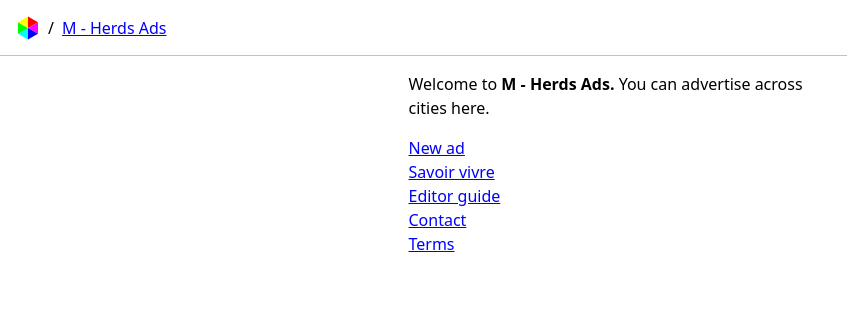
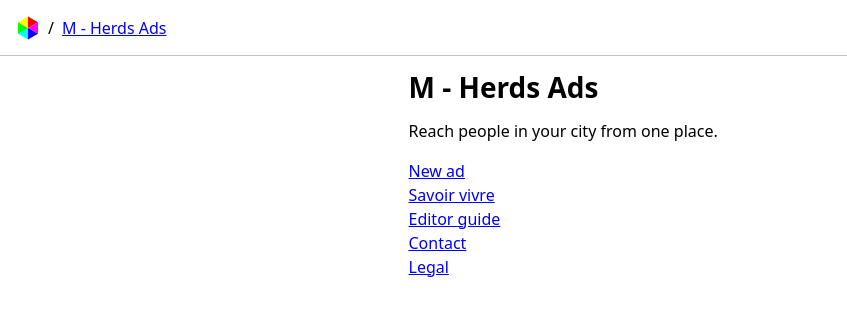
Before and after one commit to maksymiliankarol/herds-ads-web, a React (Vite) app: page / in a window 1280 px wide. Shown: the top 316 px of the page, without its empty margins (0-847 px from the left). Built offline with nearby package versions, Linux system fonts and the light colour scheme; no server answers.

Commit message:
better accessibility, cleaner design

```diff
--- a/src/App.tsx
+++ b/src/App.tsx
@@ -3,11 +3,11 @@ import logo from "./assets/logo.svg";
 import Home from "./pages/home";
 import Success from "./pages/success";
 import Contact from "./pages/contact";
-import Terms from "./pages/terms";
 import NotFound from "./pages/not-found";
 import NewAd from "./pages/new-ad";
 import SavoirVivre from "./pages/savoir-vivre";
 import EditorGuide from "./pages/editor-guide";
+import Legal from "./pages/legal";
 
 export default function App() {
   return (
@@ -29,7 +29,7 @@ export default function App() {
           <Route path="/editor-guide" element={<EditorGuide />} />
           <Route path="/success" element={<Success />} />
           <Route path="/contact" element={<Contact />} />
-          <Route path="/terms" element={<Terms />} />
+          <Route path="/legal" element={<Legal />} />
           <Route path="*" element={<NotFound />} />
         </Routes>
       </main>
--- a/src/pages/contact.tsx
+++ b/src/pages/contact.tsx
@@ -4,10 +4,8 @@ export default function Contact() {
   return (
     <section className="page width-sm column">
       <nav><Link to="/">Back</Link></nav>
-      <p>Need help with ads? Reach us:
-      {" "}
-      <a href="mailto:herds@metalogrom.com">herds@metalogrom.com</a>
-      </p>
+      <h1>Contact</h1>
+      <p>Write us: <a href="mailto:herds@metalogrom.com">herds@metalogrom.com</a></p>
     </section>
   )
 }
--- a/src/pages/editor-guide.tsx
+++ b/src/pages/editor-guide.tsx
@@ -4,6 +4,7 @@ export default function EditorGuide() {
   return (
     <section className="page width-md column">
       <nav><Link to="/">Back</Link></nav>
+      <h1>Editor Guide</h1>
       <p>Editor uses markdown formatting. It&apos;s really simple, take a look:</p>
       <ul>
         <li>Write <code>Text</code>, to get &quot;Text&quot;</li>
--- a/src/pages/home.tsx
+++ b/src/pages/home.tsx
@@ -5,13 +5,14 @@ const links = [
   { to: "/savoir-vivre", label: "Savoir vivre" },
   { to: "/editor-guide", label: "Editor guide" },
   { to: "/contact", label: "Contact" },
-  { to: "/terms", label: "Terms" }
+  { to: "/legal", label: "Legal" }
 ]
 
 export default function Home() {
   return (
     <section className="page width-sm column">
-      <p>Welcome to <strong>M - Herds Ads.</strong> You can advertise across cities here.</p>
+      <h1>M - Herds Ads</h1>
+      <p>Reach people in your city from one place.</p>
       <div>
         {links.map(({ to, label }) => (
           <p key={to}>
--- a/src/pages/terms.tsx
+++ b/src/pages/legal.tsx
@@ -11,11 +11,11 @@ const articles = [
   },
 ];
 
-export default function Terms() {
+export default function Legal() {
   return (
     <section className="page width-sm column">
       <nav><Link to="/">Back</Link></nav>
-      <p>Terms and policies</p>
+      <h1>Legal</h1>
       <ul>
         {articles.map((article) => (
           <li key={article.title}>
--- a/src/pages/not-found.tsx
+++ b/src/pages/not-found.tsx
@@ -3,8 +3,9 @@ import { Link } from "react-router";
 export default function NotFound() {
   return (
     <section className="page width-sm column">
-      <p>404 - No such page!</p>
       <Link to="/">Back</Link>
+      <h1>404</h1>
+      <p>No such page!</p>
     </section>
   )
 }
--- a/src/pages/savoir-vivre.tsx
+++ b/src/pages/savoir-vivre.tsx
@@ -4,6 +4,7 @@ export default function SavoirVivre() {
   return (
     <section className="page width-md column">
       <nav><Link to="/">Back</Link></nav>
+      <h1>Savoir Vivre</h1>
       <p>
         Here&apos;s what we consider a good ad and what we consider a bad one.
         {" "}We hope you&apos;ll publish a good one. It&apos;s a matter of taste.
--- a/src/pages/success.tsx
+++ b/src/pages/success.tsx
@@ -6,6 +6,7 @@ export default function Success() {
   return (
     <section className="page width-sm column">
       <nav><Link to="/">Back</Link></nav>
+      <h1>{cancelled ? "Canceled" : "Success!"}</h1>
       <p>{cancelled ? "Payment cancelled. You were not charged." : "Payment received. Your ad is scheduled."}</p>
     </section>
   );
```
Also changed, not shown: 1 other file (tests, documents, lock files or other folders).
